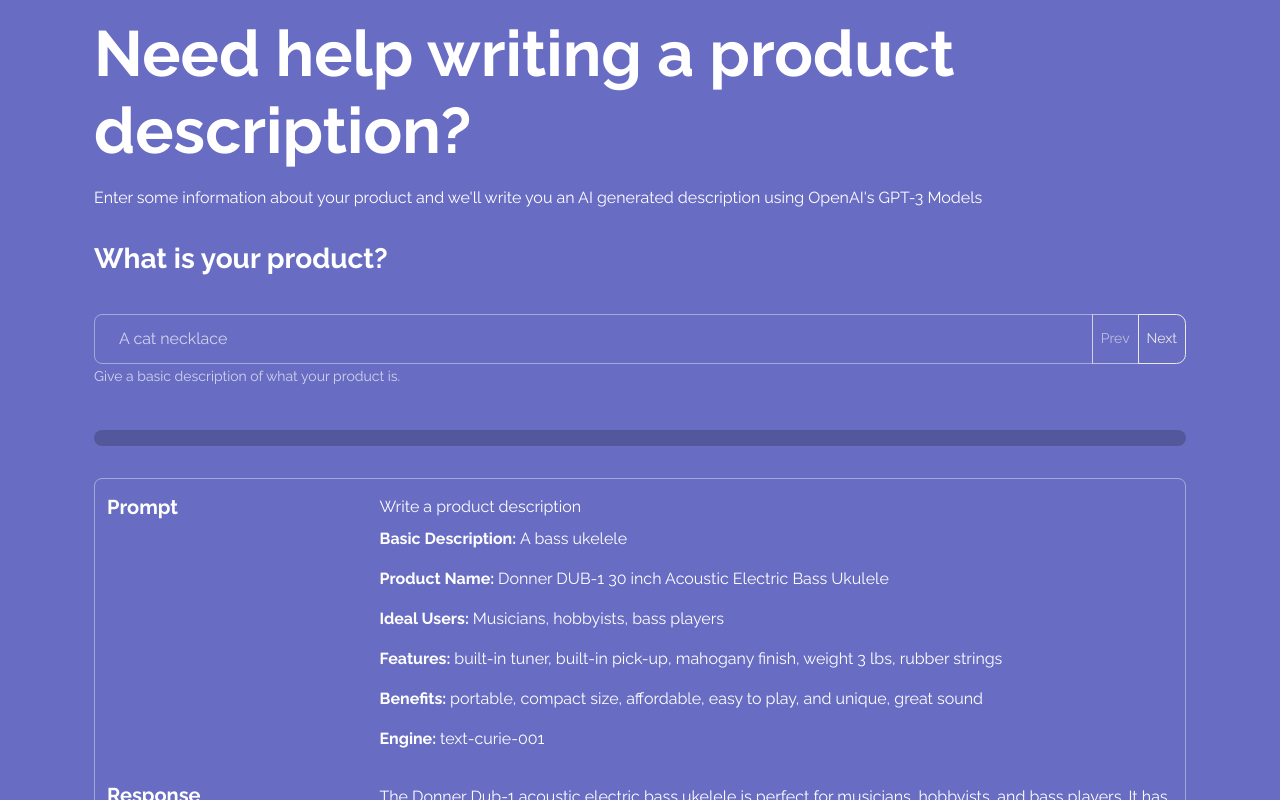
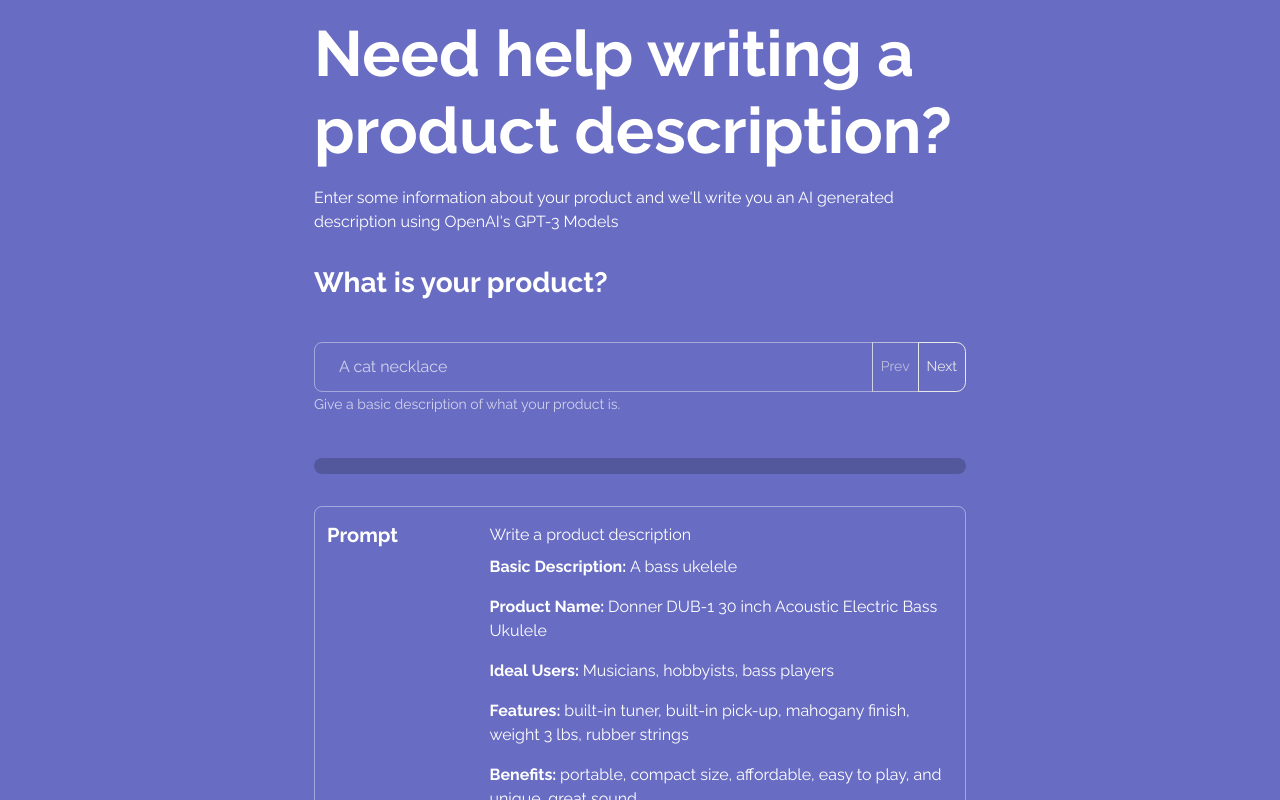
Before and after one commit to j-nathanson/openai-descriptify, a React (Create React App) app: page / in a window 1280 px wide. Shown: the top 800 px of the page. Built offline with nearby package versions, Linux system fonts and the light colour scheme.

Commit message:
adjusted container content witdh for largest screens

```diff
--- a/src/App.js
+++ b/src/App.js
@@ -5,8 +5,7 @@ import Responses from './components/response-components/Responses.js';
 
 function App() {
   return (
-    <div className="container">
-
+    <div className="container app-container">
       <Header />
       <Form />
       <LoadingComponent />
--- a/src/style/Form.scss
+++ b/src/style/Form.scss
@@ -13,3 +13,15 @@ h3 {
         }
     }
 }
+
+@include media-breakpoint-up(sm) {
+    h3 {
+        min-height: 60px;
+    }
+
+    .form-group {
+        .row {
+            height: 50px;
+        }
+    }
+}
--- a/src/style/index.scss
+++ b/src/style/index.scss
@@ -8,11 +8,8 @@
     font-family: $font-stack;
 }
 
-// check to see if thise deleting or use in media queries
-// .prompt {
-//     p {
-//         margin: 0;
-//     }
-// }
-
-// make cornballer joke
+@include media-breakpoint-up(lg) {
+    .app-container{
+        width: 700px;
+    }
+}
```
